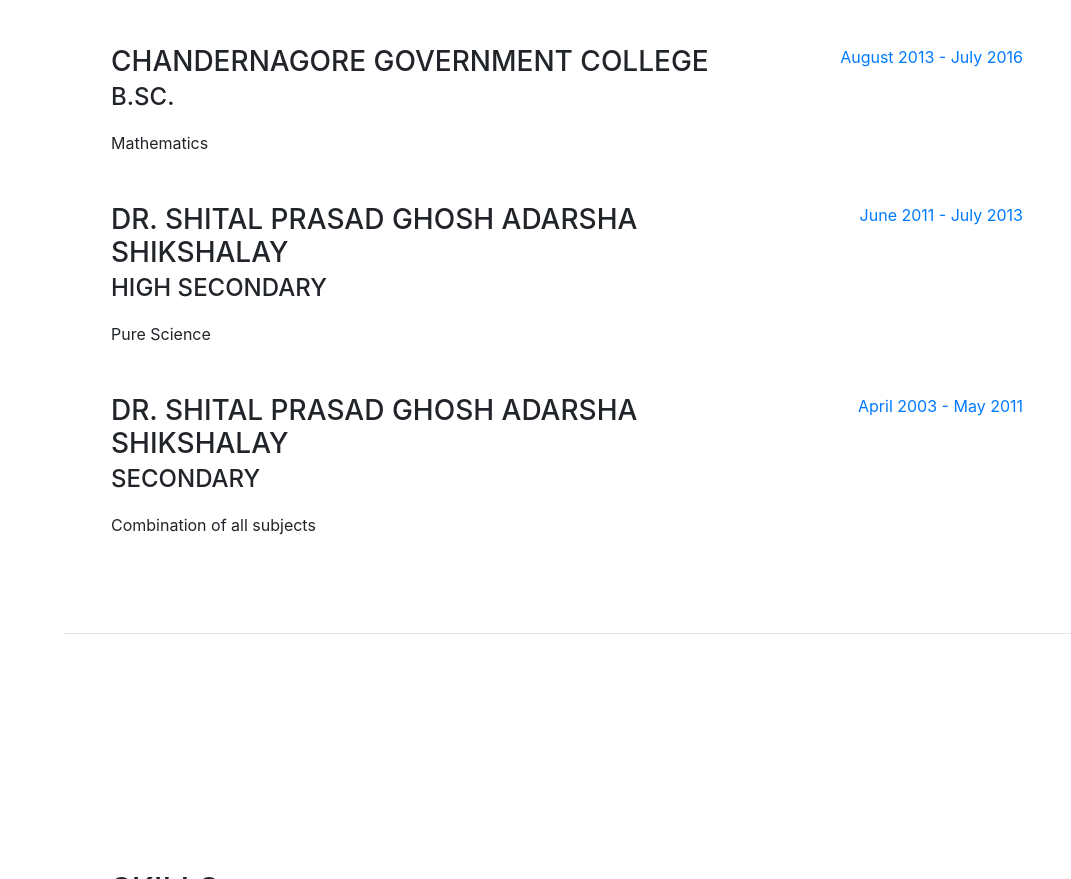
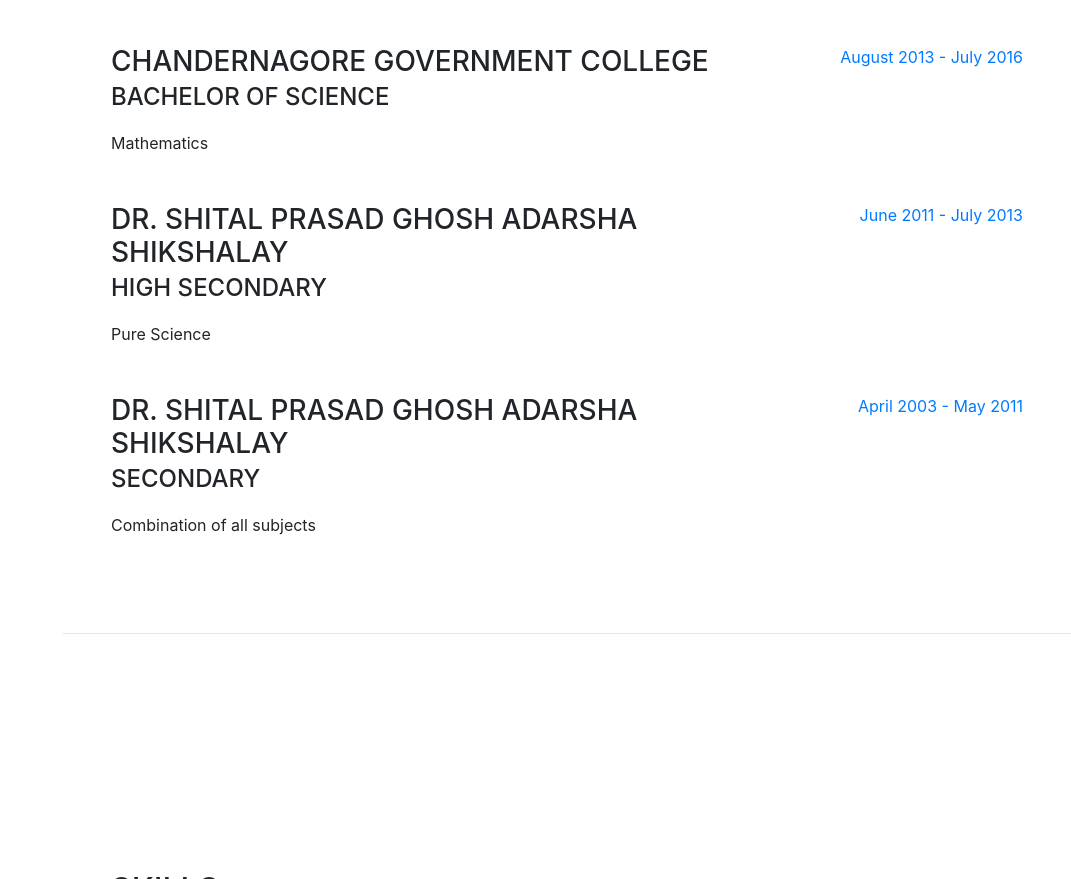
Before and after one commit to achyutghosh/achyutghosh.github.io, a website with bundled scripts: page index.html in a window 1280 px wide. Shown: the part 1048-1927 px from the top of the page, without its empty margins (209-1280 px from the left). Built offline with nearby package versions, Linux system fonts and the light colour scheme; a web font is replaced by a local one.

Commit message:
Subject correction

```diff
--- a/index.html
+++ b/index.html
@@ -105,7 +105,7 @@
           <div class="resume-item d-flex flex-column flex-md-row mb-5">
             <div class="resume-content mr-auto">
               <h3 class="mb-0">Chandernagore Government College</h3>
-              <div class="subheading mb-3">B.Sc.</div>
+              <div class="subheading mb-3">Bachelor of Science</div>
               <div>Mathematics</div>
 <!--               <p>Percentage : 61%</p> -->
             </div>
```
